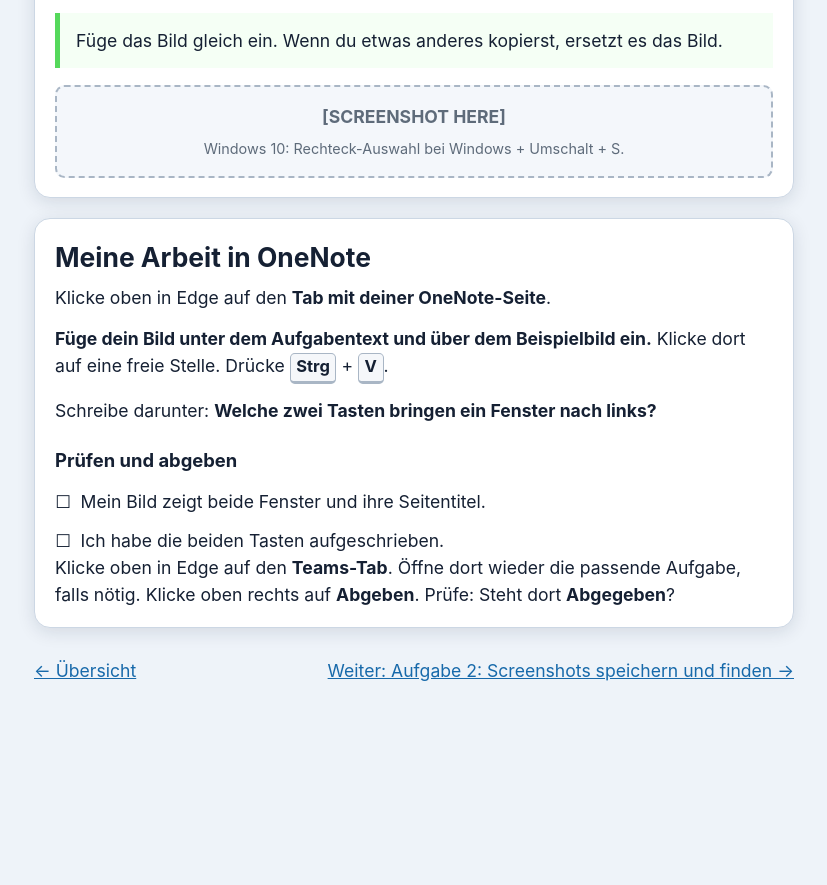
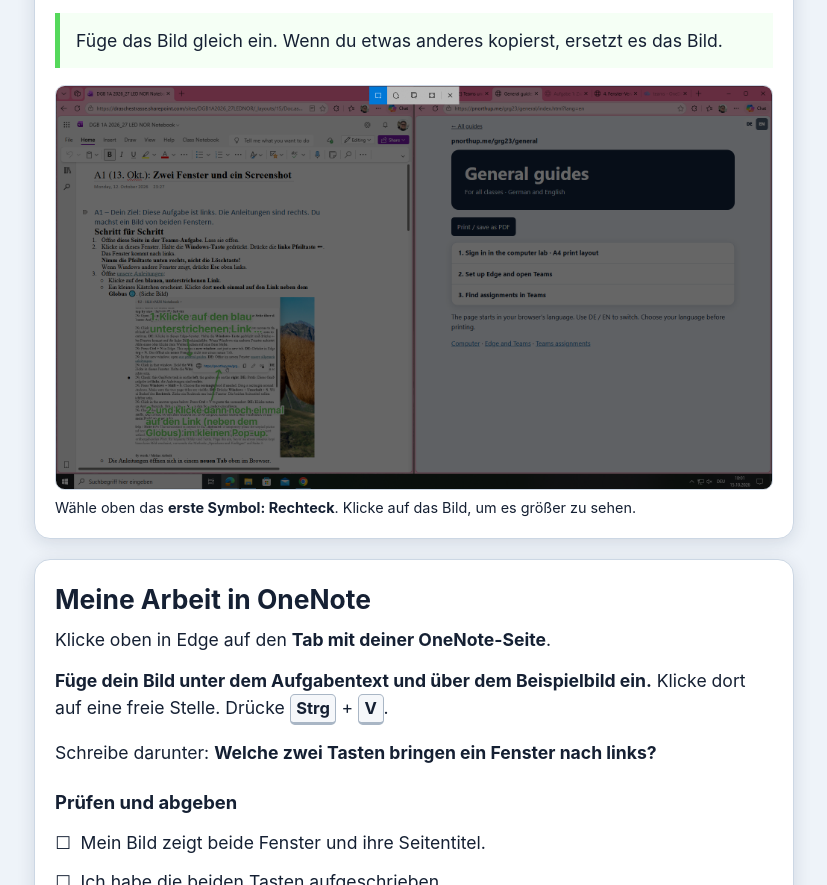
Before and after one commit to eudinaesis/grg23, a plain HTML site: page tasks/fenster-screenshots/windows-10/aufgabe-1.html in a window 1280 px wide. Shown: the part 3507-4392 px from the top of the page, without its empty margins (226-1053 px from the left). Before the commit the page ends 4255 px from the top, so only its background shows below. Drawn offline with Linux system fonts and the light colour scheme.

Commit message:
Show Windows 10 screenshot selection toolbar in Aufgabe 1

```diff
--- a/tasks/fenster-screenshots/windows-10/aufgabe-1.html
+++ b/tasks/fenster-screenshots/windows-10/aufgabe-1.html
@@ -109,9 +109,8 @@
 <li>Halte die linke Maustaste gedrückt. Ziehe ein Rechteck <strong>um beide Fenster</strong>. Die beiden Seitentitel sollen sichtbar sein.</li>
 <li>Lass los. Das Bild ist jetzt kopiert.</li>
 </ol>
-<aside class="note">Füge das Bild gleich ein. Wenn du etwas anderes kopierst, ersetzt es das Bild.</aside> <figure class="screenshot-placeholder">
-<div>[SCREENSHOT HERE]</div>
-<figcaption>Windows 10: Rechteck-Auswahl bei Windows + Umschalt + S.</figcaption>
+<aside class="note">Füge das Bild gleich ein. Wenn du etwas anderes kopierst, ersetzt es das Bild.</aside> <figure><a href="../images/windows-10-screenshot-auswahl.png" target="_blank" rel="noopener"><img src="../images/windows-10-screenshot-auswahl.png" alt="Windows 10 nach Windows + Umschalt + S: Der Bildschirm ist dunkel. Oben ist das erste Symbol, die Rechteck-Auswahl, blau markiert." width="1920" height="1080" loading="lazy"></a>
+<figcaption>Wähle oben das <strong>erste Symbol: Rechteck</strong>. Klicke auf das Bild, um es größer zu sehen.</figcaption>
 </figure>
 </div>
 </section>
```
Also changed, not shown: tasks/fenster-screenshots/images/windows-10-screenshot-auswahl.png (added).
